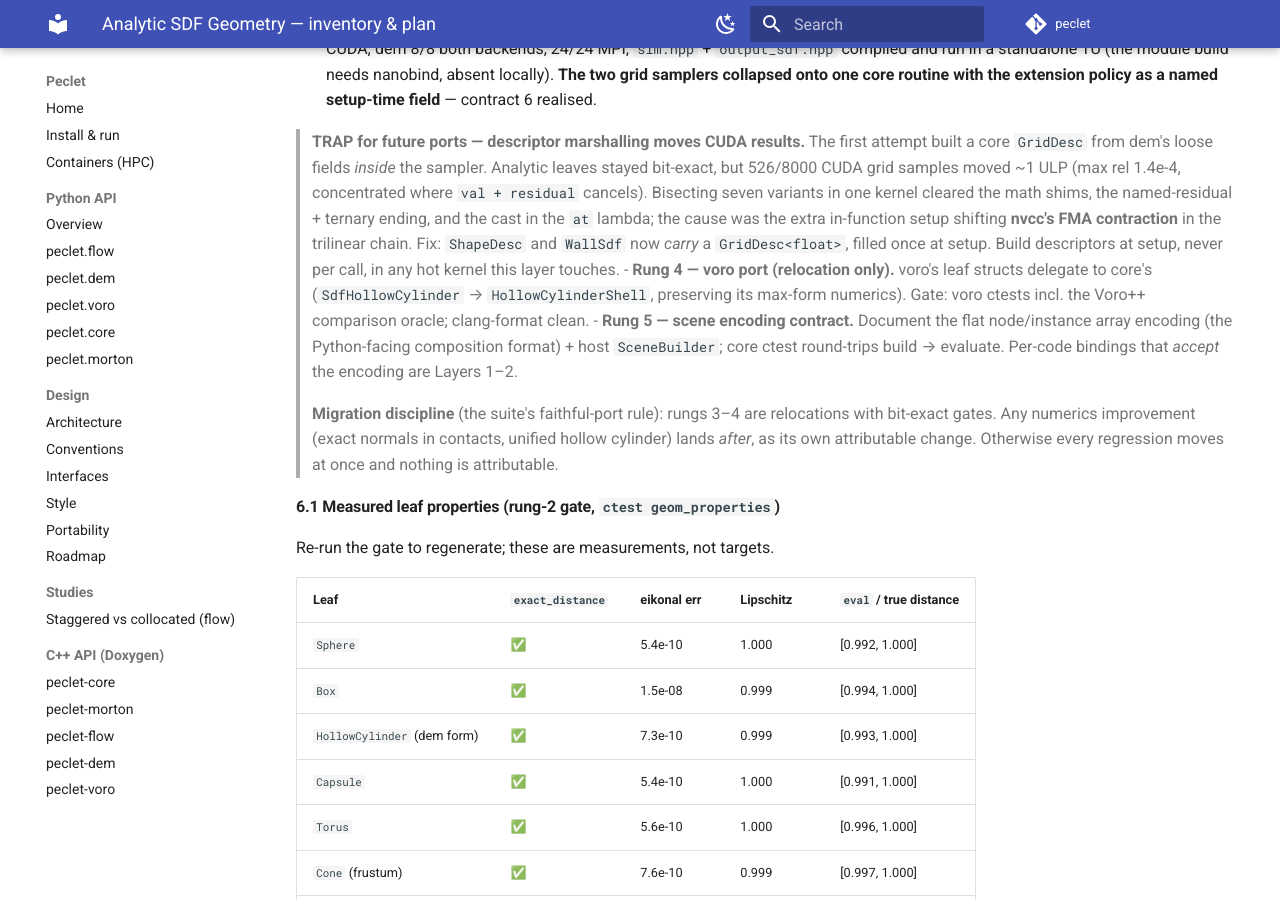
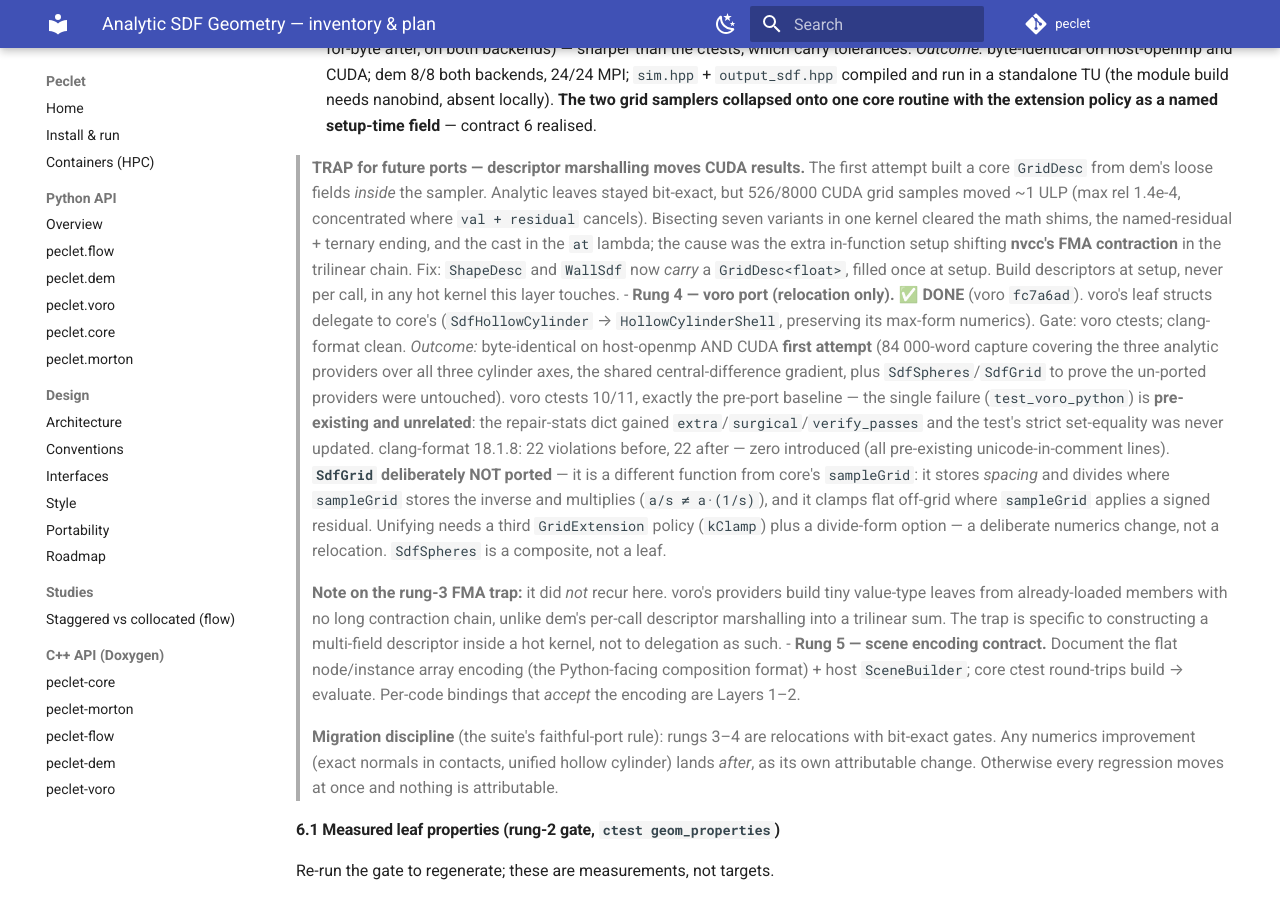
Before and after one commit to computational-chemical-engineering/peclet, an MkDocs documentation site: the page built from docs/ANALYTIC_SDF_GEOMETRY.md, in a window 1280 px wide and 900 px high, scrolled down 8068 px. Built offline with MkDocs 1.6.1 and Material for MkDocs 9.7.7, drawn with Linux system fonts in a browser that asks for light colours; comment, search, counter and statistics services are not loaded; some of the changed text lies outside the part shown.

Commit message:
docs: record Layer 0 rung 4 (voro port) in the analytic-SDF plan
Byte-identical on host-openmp and CUDA first attempt. Records why SdfGrid was deliberately NOT
ported (it divides by spacing where core multiplies by an inverse, and clamps flat off-grid where
core applies a signed residual — a numerics change, not a relocation), and notes that the rung-3
FMA-contraction trap did not recur, with the reason: voro builds tiny value-type leaves from
already-loaded members, whereas dem was marshalling a multi-field descriptor inside a kernel
feeding a trilinear sum. The trap is specific to that shape, not to delegation as such.

Co-Authored-By: Claude Opus 5 <noreply@anthropic.com>
Claude-Session: https://claude.ai/code/session_015VFHwjBNfmqw89iVFh2sC6

```diff
--- a/docs/ANALYTIC_SDF_GEOMETRY.md
+++ b/docs/ANALYTIC_SDF_GEOMETRY.md
@@ -12,9 +12,10 @@
 > §6 Layer 0 is now an executable spec (rungs + gates); an executor needs only this document.
 > **Rungs 0-2 SHIPPED** (core `e5815b7`, `7f21d72`, `7da12f0`): leaves + `PECLET_HD`/`Vec3`, the
 > runtime node layer (transforms, iterative CSG, grid leaf), and the extended vocabulary +
-> gradients; **rung 3 SHIPPED** (dem `638727e`) — dem's SDF layer now delegates to core,
-> bit-identical on host-openmp and CUDA. Core 92/92, dem 8/8 (both backends) + 24/24 MPI.
-> **Measured exactness table in §6.1.** Next: rung 4 (voro port).
+> gradients; **rungs 3-4 SHIPPED** (dem `638727e`, voro `fc7a6ad`) — dem's and voro's SDF layers
+> now delegate to core, bit-identical on host-openmp and CUDA. Core 92/92, dem 8/8 (both backends)
+> + 24/24 MPI, voro 10/11 (matching its pre-port baseline). **Measured exactness table in §6.1.**
+> Next: rung 5 (scene encoding contract) — the last rung of Layer 0.
 >
 > `file:line` references are snapshots of the audit — **re-grep before acting**.
 
@@ -355,9 +356,26 @@ delegate to the `double` leaf instantiations (no behaviour change to host consum
   > in-function setup shifting **nvcc's FMA contraction** in the trilinear chain. Fix: `ShapeDesc`
   > and `WallSdf` now *carry* a `GridDesc<float>`, filled once at setup. Build descriptors at
   > setup, never per call, in any hot kernel this layer touches.
-- **Rung 4 — voro port (relocation only).** voro's leaf structs delegate to core's (`SdfHollowCylinder`
-  → `HollowCylinderShell`, preserving its max-form numerics). Gate: voro ctests incl. the Voro++
-  comparison oracle; clang-format clean.
+- **Rung 4 — voro port (relocation only). ✅ DONE** (voro `fc7a6ad`).
+  voro's leaf structs delegate to core's (`SdfHollowCylinder` → `HollowCylinderShell`, preserving its
+  max-form numerics). Gate: voro ctests; clang-format clean.
+  *Outcome:* byte-identical on host-openmp AND CUDA **first attempt** (84 000-word capture covering
+  the three analytic providers over all three cylinder axes, the shared central-difference gradient,
+  plus `SdfSpheres`/`SdfGrid` to prove the un-ported providers were untouched). voro ctests 10/11,
+  exactly the pre-port baseline — the single failure (`test_voro_python`) is **pre-existing and
+  unrelated**: the repair-stats dict gained `extra`/`surgical`/`verify_passes` and the test's strict
+  set-equality was never updated. clang-format 18.1.8: 22 violations before, 22 after — zero
+  introduced (all pre-existing unicode-in-comment lines).
+  **`SdfGrid` deliberately NOT ported** — it is a different function from core's `sampleGrid`: it
+  stores *spacing* and divides where `sampleGrid` stores the inverse and multiplies
+  (`a/s ≠ a·(1/s)`), and it clamps flat off-grid where `sampleGrid` applies a signed residual.
+  Unifying needs a third `GridExtension` policy (`kClamp`) plus a divide-form option — a deliberate
+  numerics change, not a relocation. `SdfSpheres` is a composite, not a leaf.
+
+  > **Note on the rung-3 FMA trap:** it did *not* recur here. voro's providers build tiny value-type
+  > leaves from already-loaded members with no long contraction chain, unlike dem's per-call
+  > descriptor marshalling into a trilinear sum. The trap is specific to constructing a
+  > multi-field descriptor inside a hot kernel, not to delegation as such.
 - **Rung 5 — scene encoding contract.** Document the flat node/instance array encoding (the
   Python-facing composition format) + host `SceneBuilder`; core ctest round-trips build → evaluate.
   Per-code bindings that *accept* the encoding are Layers 1–2.
```
